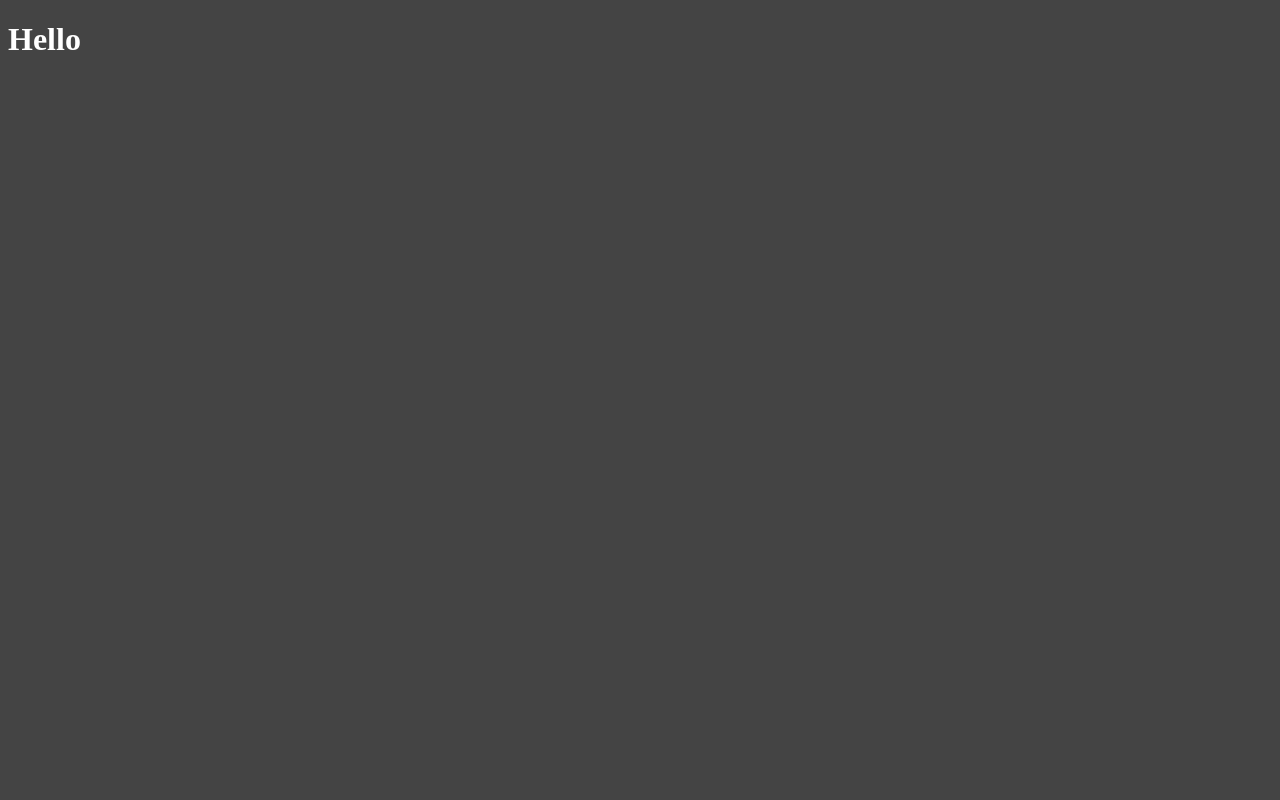
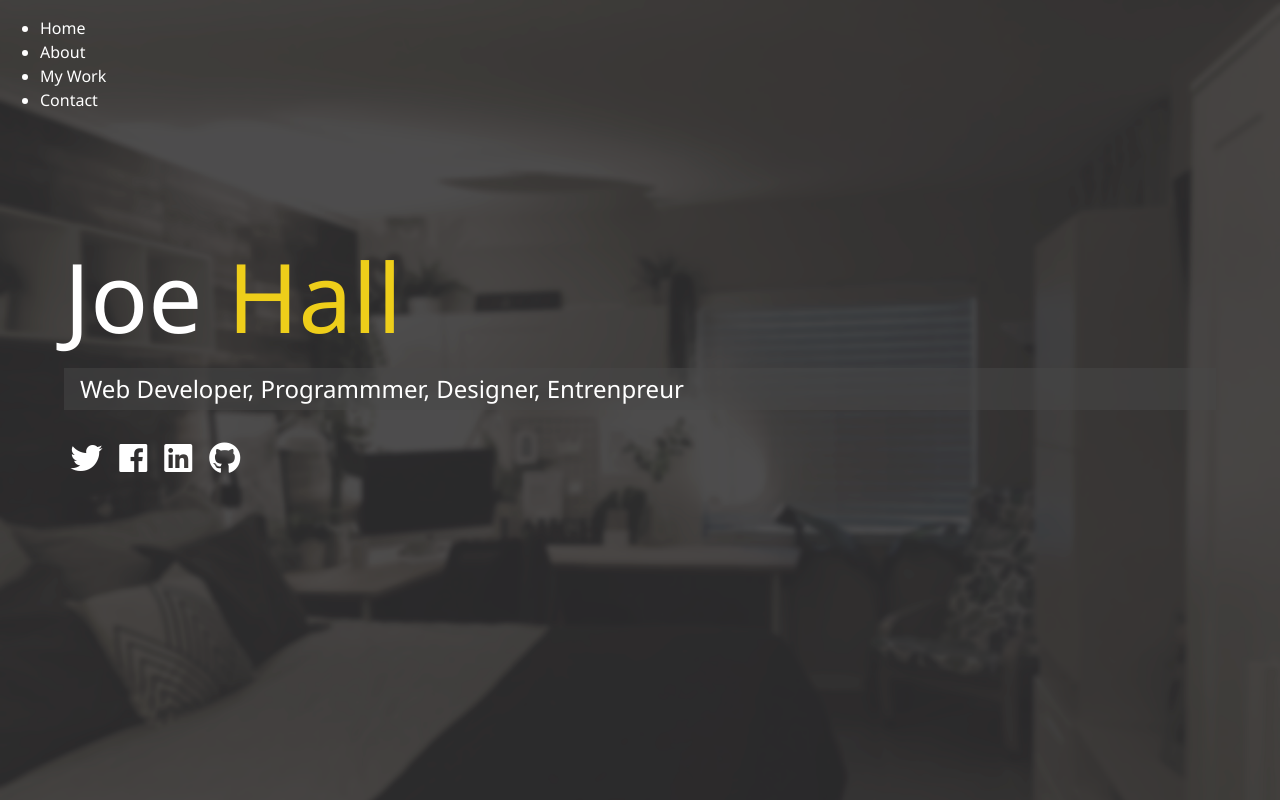
Before and after one commit to jh2866/jh2866.github.io, a website: page dist/index.html in a window 1280 px wide. Drawn offline with Linux system fonts and the light colour scheme.

Commit message:
Index, markup, and main sass.

```diff
--- /dev/null
+++ b/scss/_config.scss
@@ -0,0 +1,21 @@
+$primary-color: #444;
+$secondary-color: #eece1a;
+$show-home-image: true;
+$home-image: url(../img/cozy2.jpg);
+$background-opacity: 0.9;
+
+@mixin easeOut {
+  transition: all 0.5s ease-out;
+}
+
+@mixin background {
+  @if $show-home-image {
+    &#bg-img {
+      background: $home-image;
+      background-size: cover;
+    }
+  }
+}
+* {
+  box-sizing: border-box;
+}
--- a/scss/main.scss
+++ b/scss/main.scss
@@ -1,6 +1,66 @@
-$primary-color: #444;
-
+@import "config";
 body {
+  @include background;
   background: $primary-color;
   color: #fff;
+  height: 100%;
+  margin: 0;
+  font-family: "Segoe UI", Tahoma, Geneva, Verdana, sans-serif;
+  line-height: 1.5;
 }
+
+//headings
+h1,
+h2,
+h3 {
+  margin: 0;
+  font-weight: 400;
+
+  &.lg-heading {
+    font-size: 6rem;
+  }
+
+  &.sm-heading {
+    margin-bottom: 2rem;
+    padding: 0.2rem 1rem;
+    background: rgba(lighten($primary-color, 2), 0.5);
+  }
+}
+a {
+  color: #fff;
+  text-decoration: none;
+}
+
+header {
+  position: fixed;
+  z-index: 2;
+  width: 100%;
+}
+
+.text-secondary {
+  color: $secondary-color;
+}
+
+main {
+  padding: 4rem;
+  height: 100%;
+
+  .icons {
+    margin-top: 1rem;
+
+    a {
+      padding: 0.4rem;
+      &:hover {
+        color: $secondary-color;
+        @include easeOut();
+      }
+    }
+  }
+
+  &#home {
+    overflow: hidden;
+    h1 {
+      margin-top: 20vh;
+    }
+  }
+}
```
Also changed, not shown: dist/css/main.css, dist/img/couchfriends.jpg (added), dist/img/cozy.jpg (added), dist/img/cozy2.jpg (added), dist/img/fan.jpg (added), dist/img/games.jpg (added), dist/img/jane.jpg (added), dist/img/jenny.jpg (added), dist/img/jim.jpg (added), dist/img/john.jpg (added), dist/img/workspace.jpg (added), dist/index.html, dist/js/main.js (added), 1 other file.
